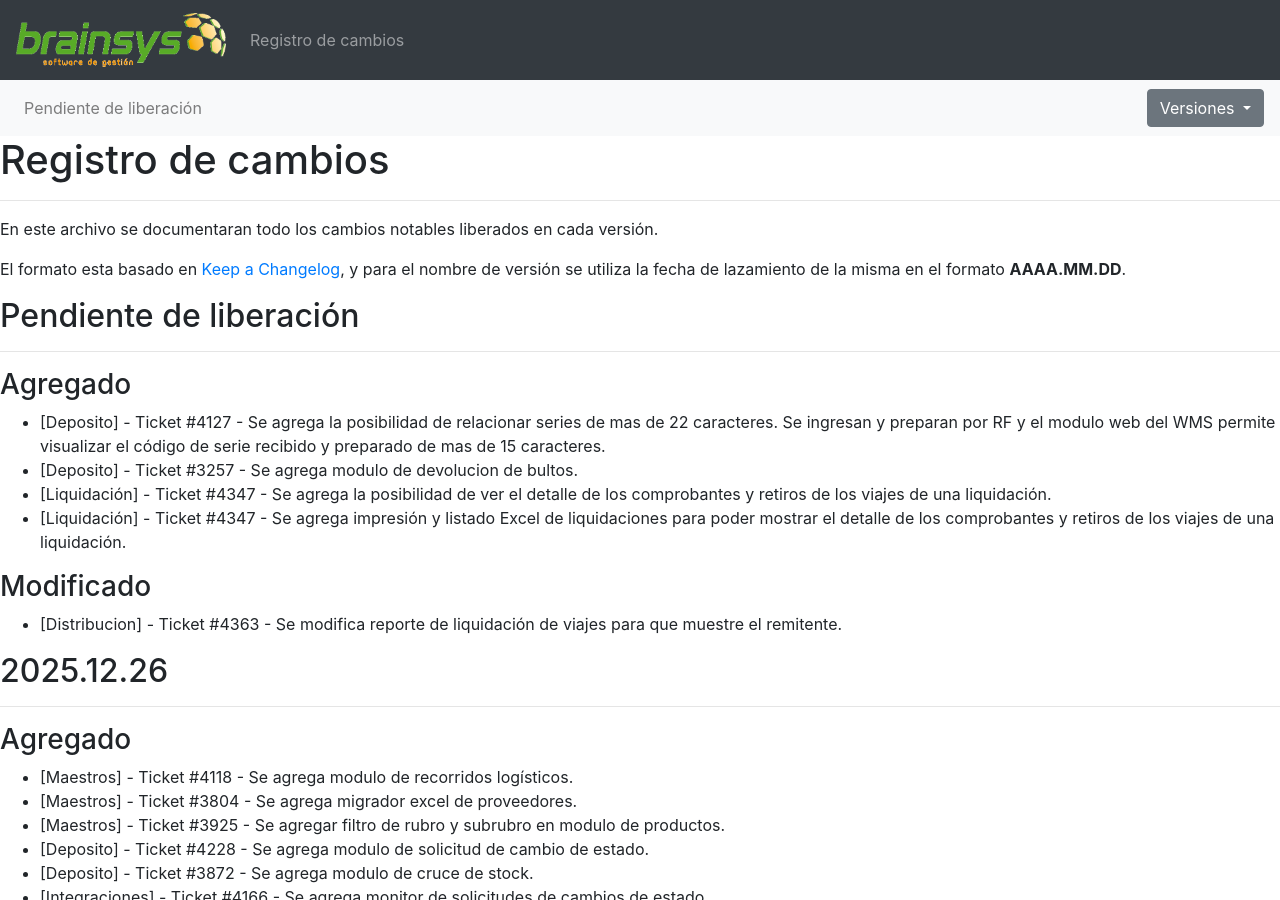
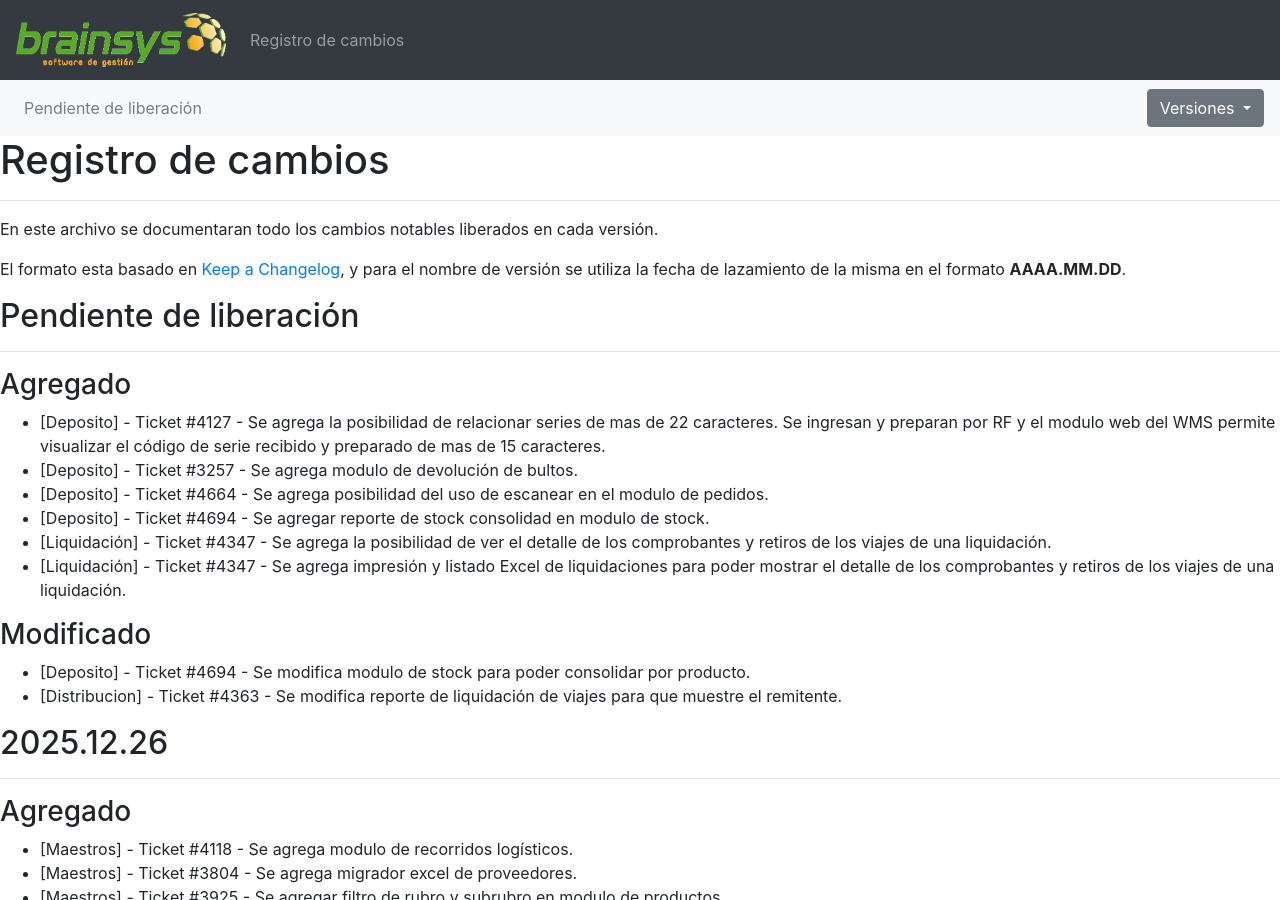
Before and after one commit to brainsys-arsaad/versionado, a Jekyll site: the page built from registro-cambios.markdown, in a window 1280 px wide and 900 px high. Built offline with Jekyll 4.4.1, drawn with Linux system fonts in a browser that asks for light colours.

Commit message:
Update registro-cambios.markdown

```diff
--- a/registro-cambios.markdown
+++ b/registro-cambios.markdown
@@ -125,12 +125,15 @@ El formato esta basado en [Keep a Changelog](https://keepachangelog.com/es-ES/1.
 ### Agregado
 
 - [Deposito] - Ticket #4127 - Se agrega la posibilidad de relacionar series de mas de 22 caracteres. Se ingresan y preparan por RF y el modulo web del WMS permite visualizar el código de serie recibido y preparado de mas de 15 caracteres.
-- [Deposito] - Ticket #3257 - Se agrega modulo de devolucion de bultos.
+- [Deposito] - Ticket #3257 - Se agrega modulo de devolución de bultos.
+- [Deposito] - Ticket #4664 - Se agrega posibilidad del uso de escanear en el modulo de pedidos.
+- [Deposito] - Ticket #4694 - Se agregar reporte de stock consolidad en modulo de stock.
 - [Liquidación] - Ticket #4347 - Se agrega la posibilidad de ver el detalle de los comprobantes y retiros de los viajes de una liquidación.
 - [Liquidación] - Ticket #4347 - Se agrega impresión y listado Excel de liquidaciones para poder mostrar el detalle de los comprobantes y retiros de los viajes de una liquidación.
 
 ### Modificado
 
+- [Deposito] - Ticket #4694 - Se modifica modulo de stock para poder consolidar por producto.
 - [Distribucion] - Ticket #4363 - Se modifica reporte de liquidación de viajes para que muestre el remitente.
 
 ## 2025.12.26
```
